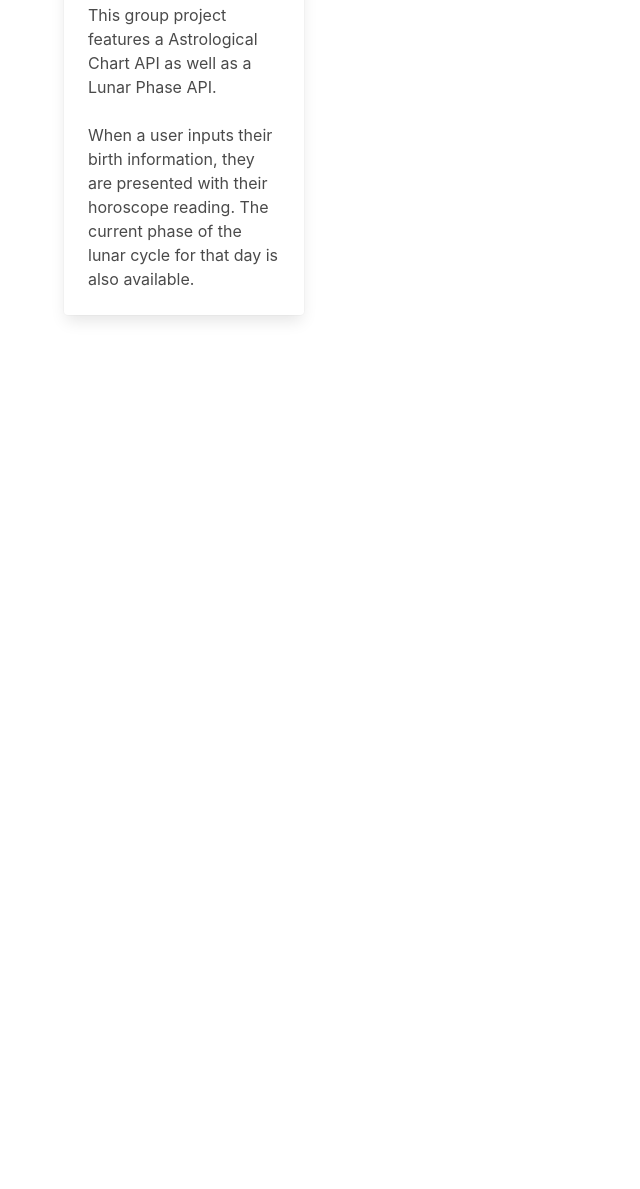
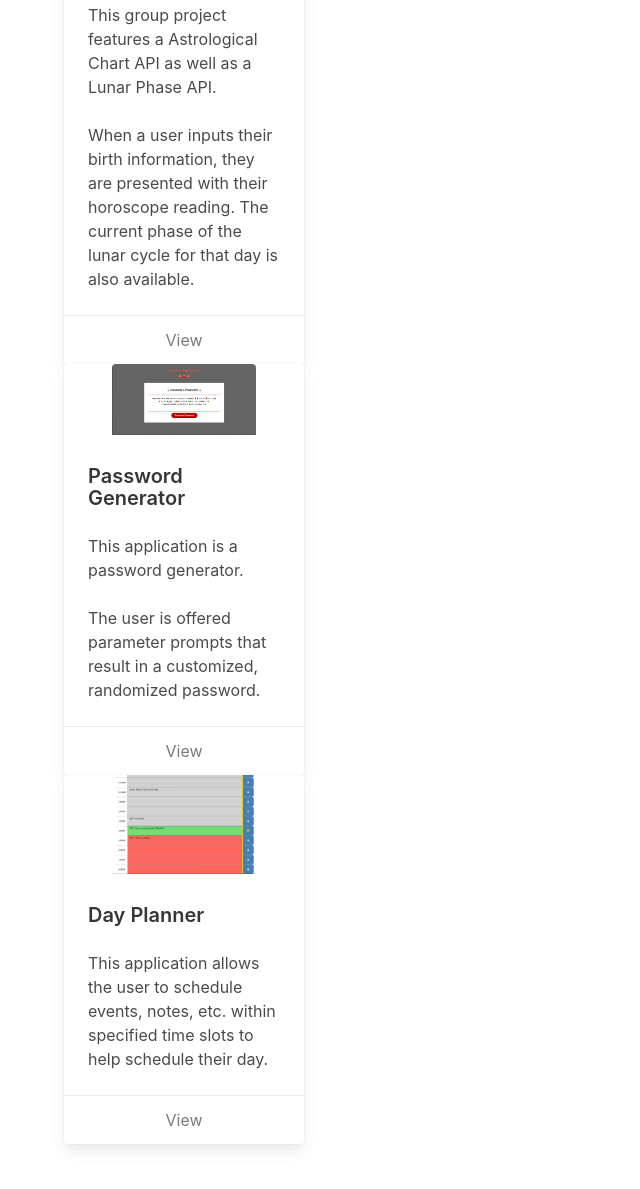
Before and after one commit to LukeMcM89/Portfolio-V2, a plain HTML site: page my-work.html in a window 1280 px wide. Shown: the part 319-1508 px from the top of the page, without its empty margins (0-640 px from the left). Before the commit the page ends 800 px from the top, so only its background shows below. Drawn offline with nearby package versions, Linux system fonts and the light colour scheme.

Commit message:
Card IMGs/Hrefs

```diff
--- a/my-work.html
+++ b/my-work.html
@@ -46,7 +46,7 @@
 
     </header>
 
-    <!--Don't forget work imgs lines 58, 61,-->
+    <!--Don't forget work imgs lines 58, ,-->
 
     <section class="section">
         <div class="container">
@@ -60,9 +60,45 @@
                         <div class="card-content">
                             <p class="title is-size-5">Horoscope Project</p>
                             <p class="">This group project features a Astrological Chart API as well as a Lunar Phase
-                                API. <br> <br> When a user inputs their birth information, they are presented with their horoscope
+                                API. <br> <br> When a user inputs their birth information, they are presented with their
+                                horoscope
                                 reading. The current phase of the lunar cycle for that day is also available.</p>
                         </div>
+                        <footer class="card-footer">
+                            <p class="card-footer-item">
+                                <a href="https://lukemcm89.github.io/Project-Horoscope/" class="has-text-grey">View</a>
+                            </p>
+                        </footer>
+                    </div>
+                    <div class="card">
+                        <div class="card-image has-text-centered px-6">
+                            <img src="./assets/password_gen.png"
+                                alt="A screenshot of a password generator web-application">
+                        </div>
+                        <div class="card-content">
+                            <p class="title is-size-5">Password Generator</p>
+                            <p class="">This application is a password generator. <br><br> The user is offered parameter
+                                prompts that result in a customized, randomized password.</p>
+                        </div>
+                        <footer class="card-footer">
+                            <p class="card-footer-item">
+                                <a href="https://lukemcm89.github.io/Password-Generator/" class="has-text-grey">View</a>
+                            </p>
+                        </footer>
+                    </div>
+                    <div class="card">
+                        <div class="card-image has-text-centered px-6">
+                            <img src="./assets/day_planner.png" alt="A screenshot of a day-planner web-application">
+                        </div>
+                        <div class="card-content">
+                            <p class="title is-size-5">Day Planner</p>
+                            <p class="">This application allows the user to schedule events, notes, etc. within specified time slots to help schedule their day. </p>
+                        </div>
+                        <footer class="card-footer">
+                            <p class="card-footer-item">
+                                <a href="https://lukemcm89.github.io/Day-Planner/" class="has-text-grey">View</a>
+                            </p>
+                        </footer>
                     </div>
                 </div>
             </div>
```
Also changed, not shown: assets/day_planner.png (added), assets/password_gen.png (added).
